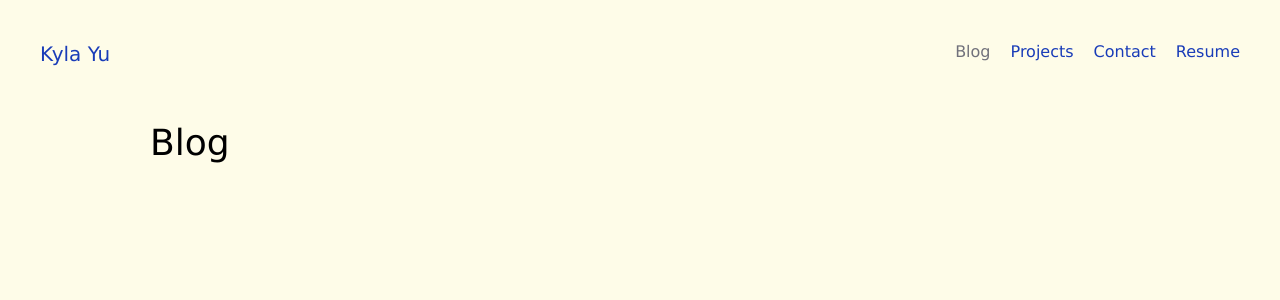
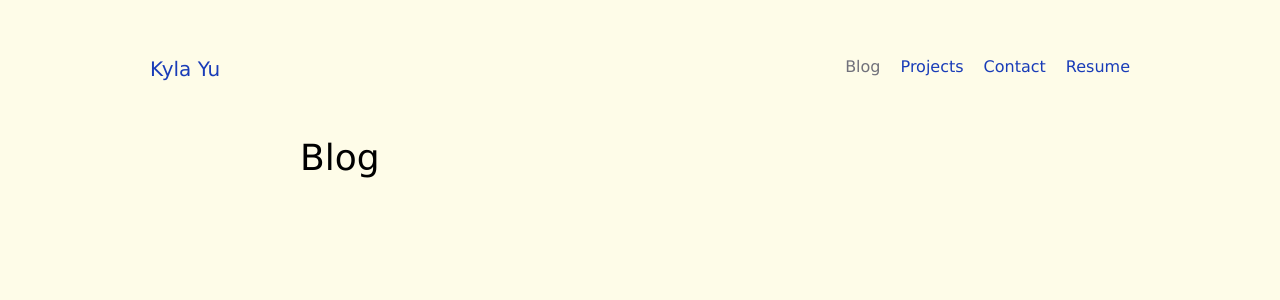
Before and after one commit to KylaYy/personal-website, a Next.js app: page /blog in a window 1280 px wide. Shown: the top 300 px of the page. Built offline with nearby package versions, Linux system fonts and the light colour scheme.

Commit message:
Updated maxwidth and navbar

```diff
--- a/app/(home)/layout.tsx
+++ b/app/(home)/layout.tsx
@@ -1,3 +1,4 @@
+import MaxWidthWrapper from "../components/max-width-wrapper";
 import NavBar from "../components/navbar";
 
 export default function HomeLayout({
@@ -6,9 +7,9 @@ export default function HomeLayout({
   children: React.ReactNode;
 }>) {
     return (
-        <div>
+        <MaxWidthWrapper>
             <NavBar />
             {children}
-        </div>
+        </MaxWidthWrapper>
     );
 }
--- a/app/components/max-width-wrapper.tsx
+++ b/app/components/max-width-wrapper.tsx
@@ -4,7 +4,7 @@ interface MaxWidthWrapperProps {
 
 const MaxWidthWrapper = ({children} : MaxWidthWrapperProps) => {
     return (
-        <div className="w-full sm:px-[50px] lg:px-[150px] sm:py-[10px] lg:py-[15px]">
+        <div className="w-full px-70 sm:px-[50px] lg:px-[150px] sm:py-[10px] lg:py-[15px]">
             {children}
         </div>
     );
--- a/app/components/navbar.tsx
+++ b/app/components/navbar.tsx
@@ -13,7 +13,7 @@ const NavBar = () => {
     ]
 
     return (
-        <div className="flex flex-row justify-between p-10 text-accent">
+        <div className="flex flex-row justify-between py-10 text-accent">
             <div className="flex flex-row">
                 <Link href="/home" className="text-xl">Kyla Yu</Link>
             </div>
```
